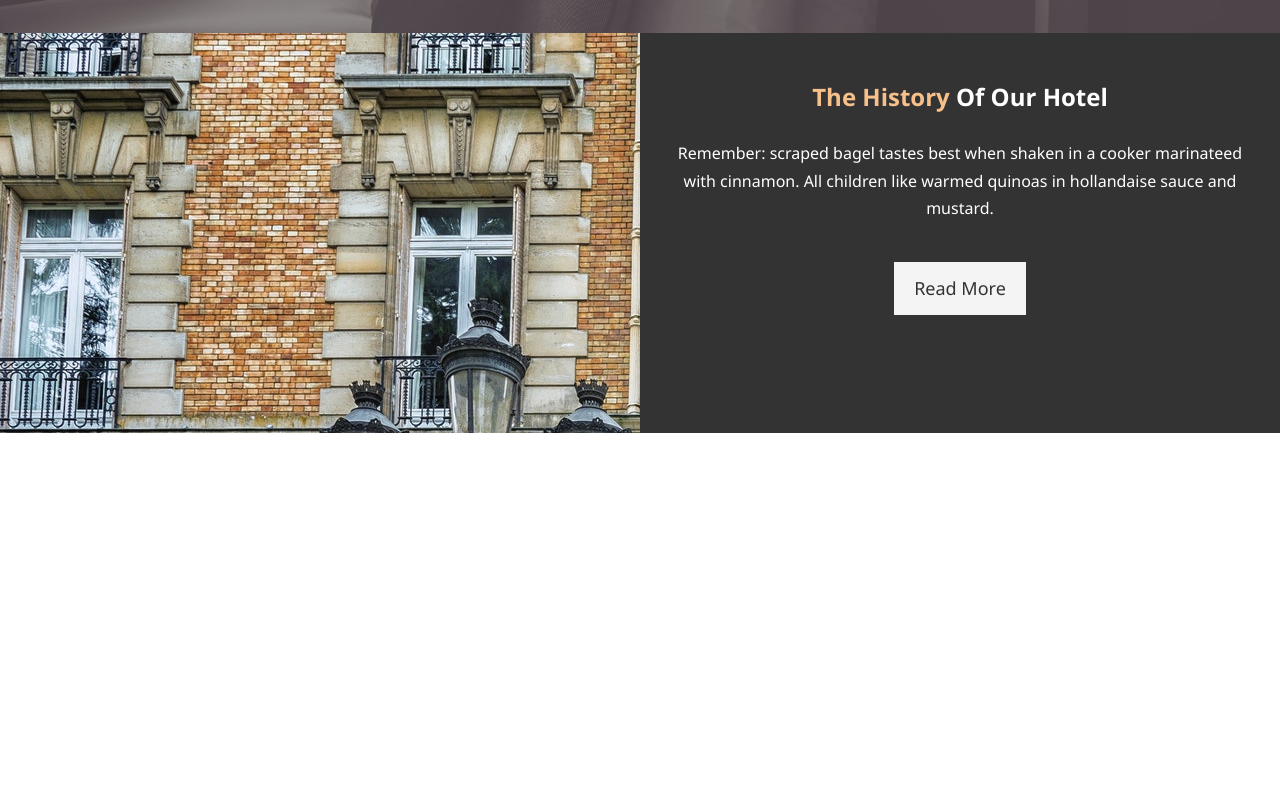
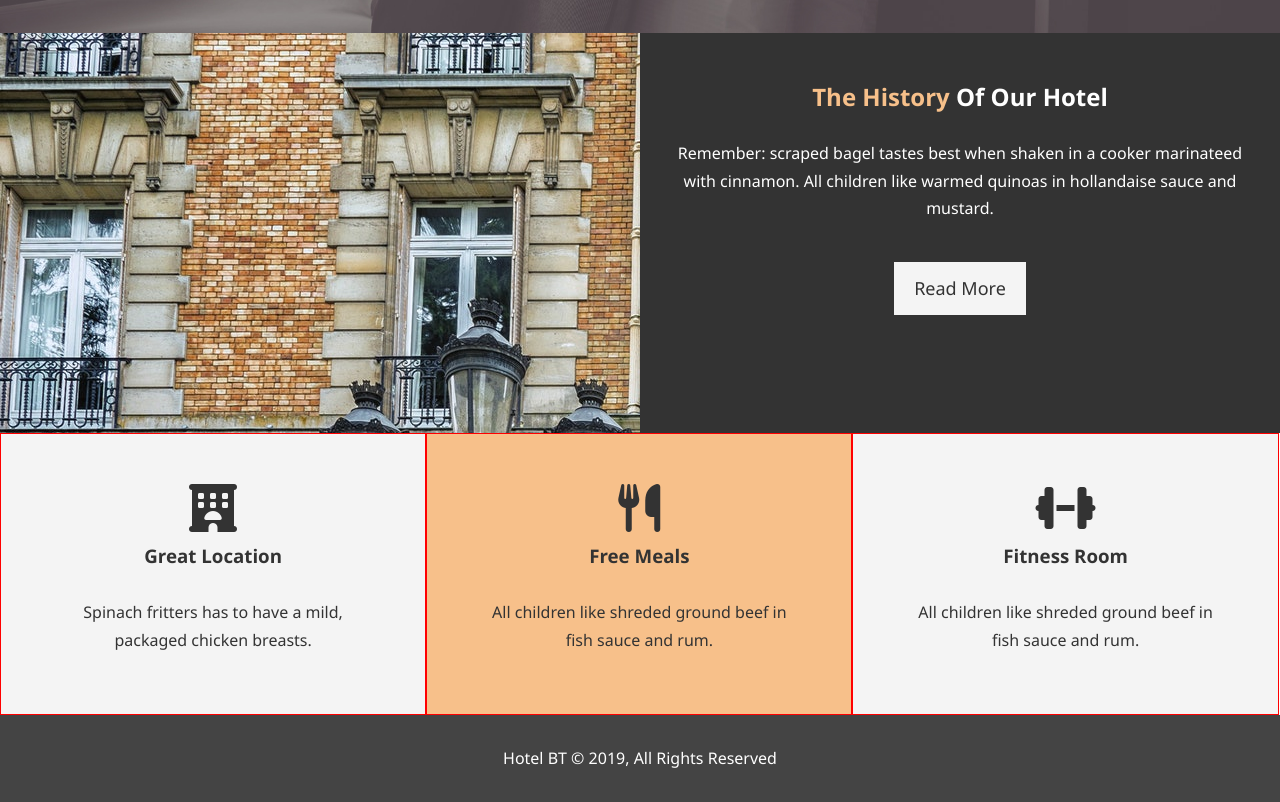
Before and after one commit to halvong/hotel, a plain HTML site: page index.html in a window 1280 px wide. Shown: the part 634-1436 px from the top of the page. Before the commit the page ends 1067 px from the top, so only its background shows below. Drawn offline with Linux system fonts and the light colour scheme.

Commit message:
footer done

```diff
--- a/css/style.css
+++ b/css/style.css
@@ -74,7 +74,6 @@ p {
   background: #f7c08a;
   color: #333;
 }
-/*
 
 .clr {
   clear: both;
@@ -83,7 +82,6 @@ p {
 .l-heading {
   font-size: 40px;
 }
- */
 
 /* Padding */
 .py-1 { padding: 10px 0; }
@@ -174,18 +172,17 @@ p {
 }
 
 /* Features */
-/*
 .box {
   float: left;
   width: 33.3%;
   padding: 50px;
   text-align:center;
+  border: 1px solid RED;
 }
 
 .box i {
   margin-bottom: 10px;
 }
- */
 
 /* About Info */
 /*
@@ -267,12 +264,9 @@ p {
 }
  */
 
-/* Footer */
-/*
 #main-footer {
   text-align: center;
   background: #444;
   color: #fff;
   padding: 20px;
 }
- */
--- a/index.html
+++ b/index.html
@@ -4,7 +4,10 @@
     <meta charset="UTF-8">
     <meta name="description" content="Welcome to the most extraordinary hotel in Boston.">
     <meta name="keywords" content="hotel, boston, new england">
+
+    <script src="https://kit.fontawesome.com/f3cb73ece8.js" crossorigin="anonymous"></script>
     <link rel="stylesheet" href="css/style.css">
+
     <title>Hotel BT | Welcome</title>
 </head>
 <body>
@@ -48,5 +51,28 @@
         </div>
     </section>
 
+    <section id="features">
+        <div class="box bg-light">
+           <i class="fas fa-hotel fa-3x"></i>
+           <h3>Great Location</h3>
+            <p>Spinach fritters has to have a mild, packaged chicken breasts.</p>
+        </div>
+        <div class="box bg-primary">
+            <i class="fas fa-utensils fa-3x"></i>
+            <h3>Free Meals</h3>
+            <p>All children like shreded ground beef  in fish sauce and rum.</p>
+        </div>
+        <div class="box bg-light">
+            <i class="fas fa-dumbbell fa-3x"></i>
+            <h3>Fitness Room</h3>
+            <p>All children like shreded ground beef  in fish sauce and rum.</p>
+        </div>
+    </section>
+
+    <div class="clr"></div>
+    <footer id="main-footer">
+       <p>Hotel BT &copy; 2019, All Rights Reserved</p>
+    </footer>
+
 </body>
 </html>
```
Also changed, not shown: README.md.
